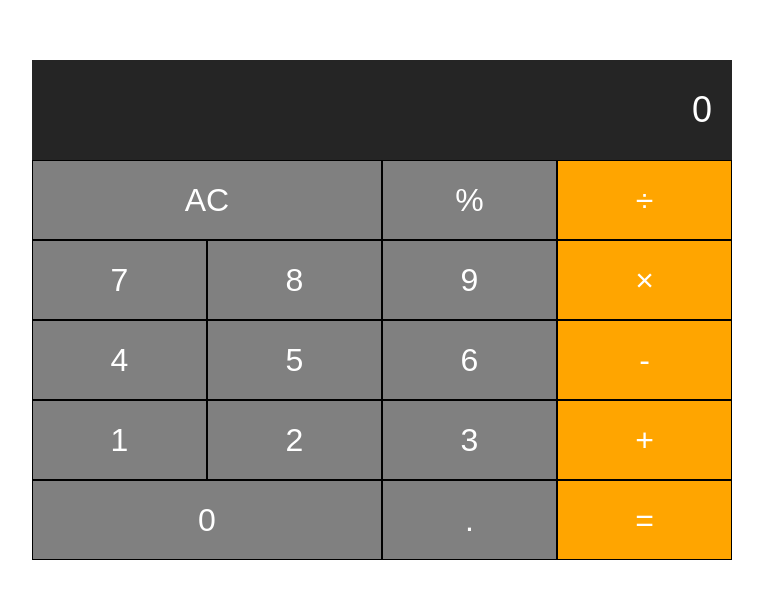
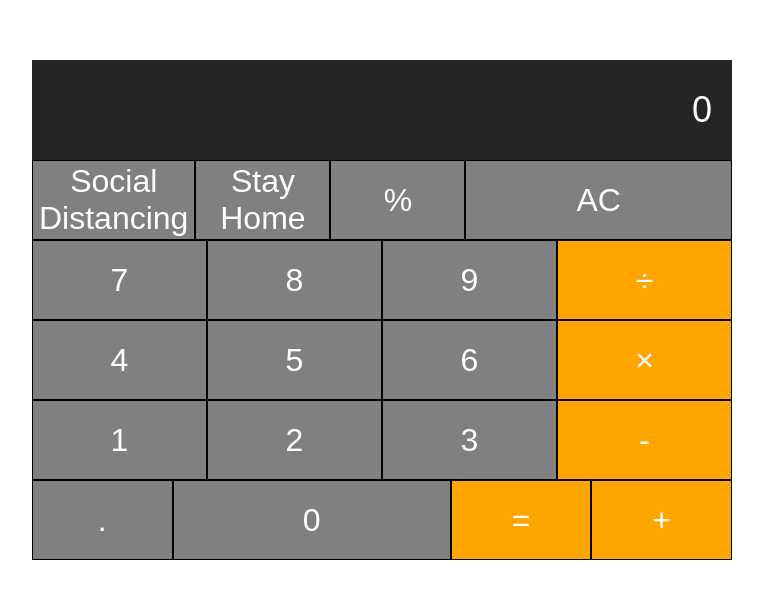
Before and after one commit to vinamra-jain/mysite, a plain HTML site: page index.html in a window 1280 px wide. Shown: the part 148-746 px from the top of the page, without its empty margins (258-1021 px from the left). Drawn offline with Linux system fonts and the light colour scheme.

Commit message:
Modified index.html

```diff
--- a/index.html
+++ b/index.html
@@ -21,32 +21,34 @@
 
             <div class="calculator-keys">
                 <div class="row">
+                    <button class="Corona-free" >Social <br> Distancing</button>
+                    <button class="Corona-free" >Stay <br> Home</button>
+                    <button class="percentage" >%</button>
                     <button class="all-clear" >AC</button>
-                    <button class="percentage" >%</button>
-                    <button class="operator" value="/">&divide;</button>
                 </div>
                 <div class="row">
                     <button class="number" value="7">7</button>
                     <button class="number" value="8">8</button>
                     <button class="number" value="9">9</button>
-                    <button class="operator" value="*">&times;</button>
+                    <button class="operator" value="/">&divide;</button>
                 </div>
                 <div class="row">
                     <button class="number" value="4">4</button>
                     <button class="number" value="5">5</button>
                     <button class="number" value="6">6</button>
-                    <button class="operator" value="-">-</button>
+                    <button class="operator" value="*">&times;</button>
                 </div>
                 <div class="row">
                     <button class="number" value="1">1</button>
                     <button class="number" value="2">2</button>
                     <button class="number" value="3">3</button>
-                    <button class="operator" value="+">+</button>
+                    <button class="operator" value="-">-</button>
                 </div>
                 <div class="row">
+                    <button class="number decimal" value=".">.</button>
                     <button class="number zero-btn" value="0">0</button>
-                    <button class="number" value=".">.</button>
                     <button class="equal-sign">=</button>
+                    <button class="operator" value="+">+</button>
                 </div>
             </div>
         </div>
```
